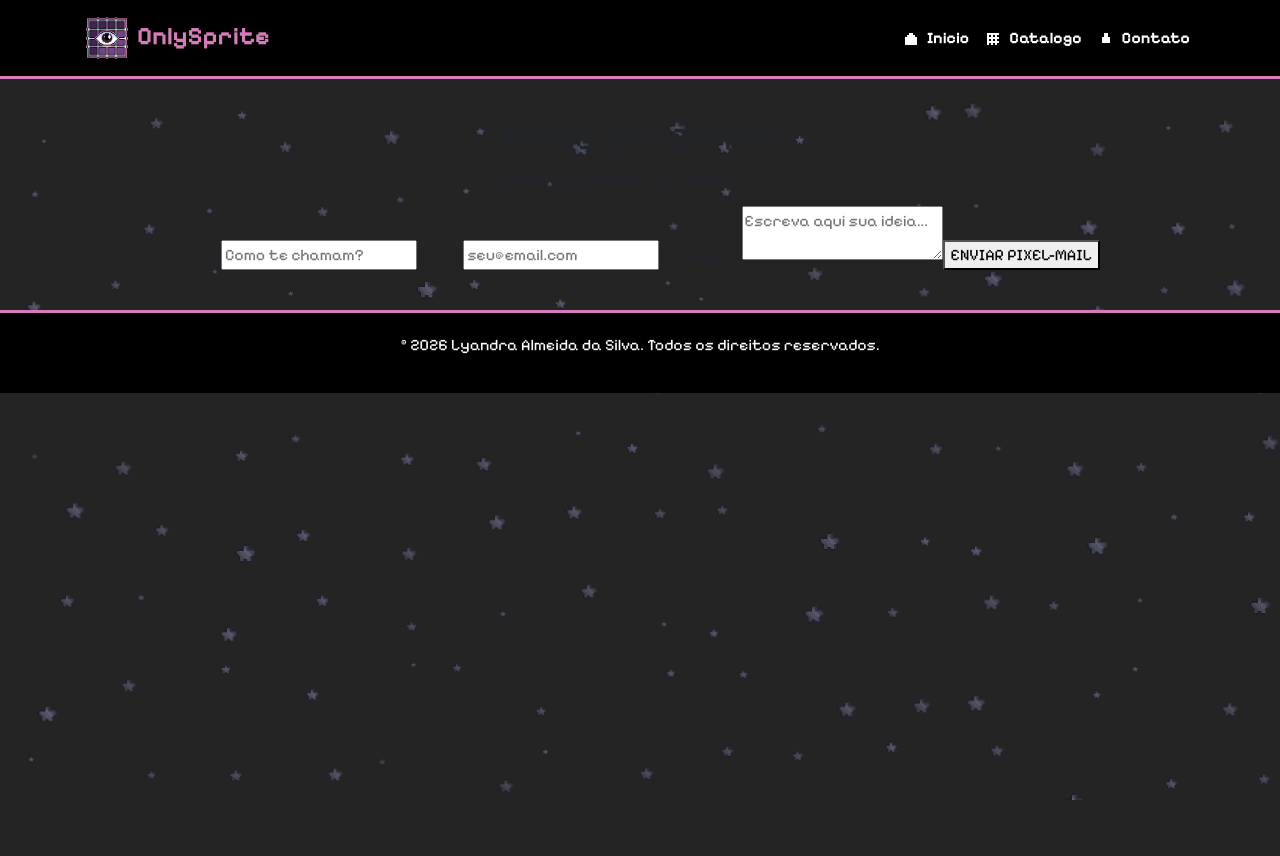
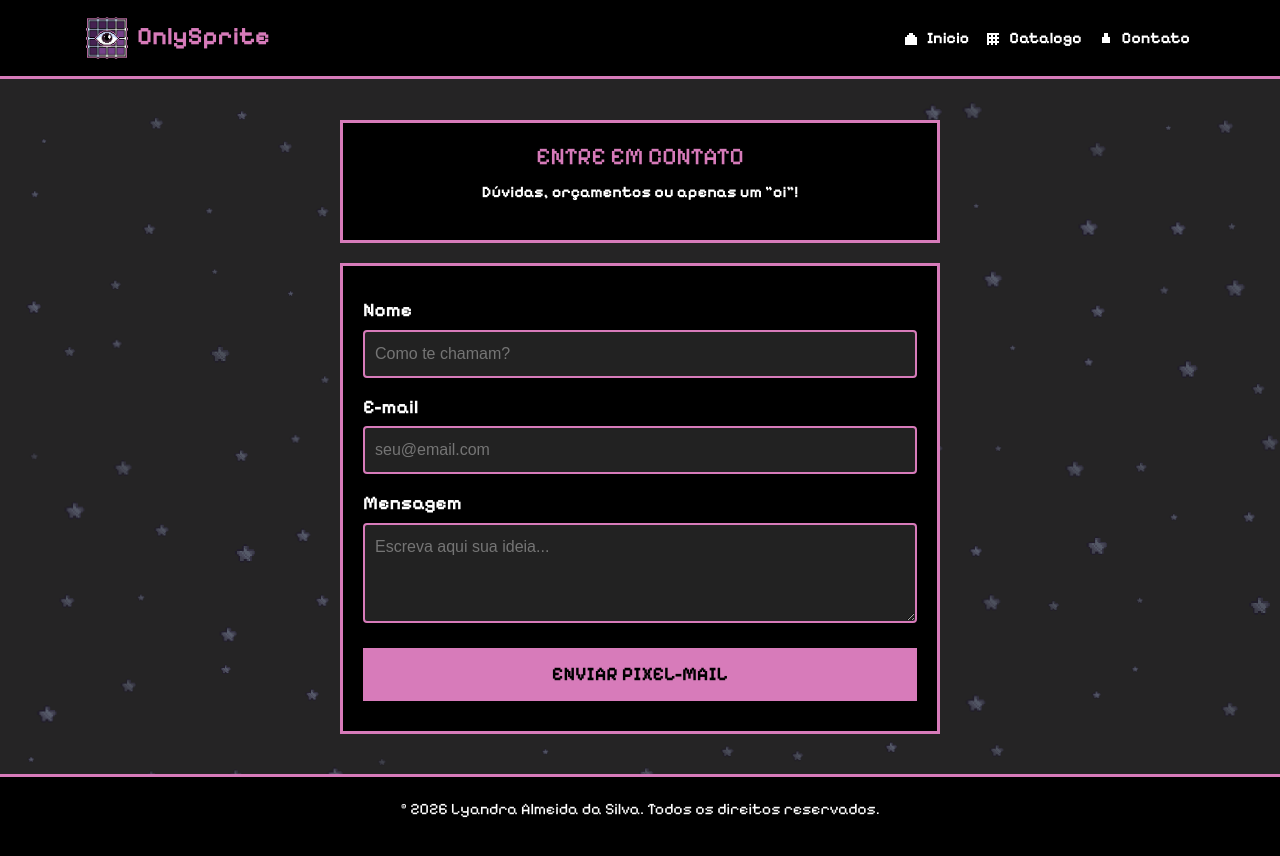
Before and after one commit to lyandraalmeidas/LyaAssets, a React (Create React App) app in the folder lya-assets/: page /Contato in a window 1280 px wide. Before the commit the page ends 800 px from the top, so only its background shows below. Built offline with nearby package versions, Linux system fonts and the light colour scheme.

Commit message:
correçao de erros

```diff
--- a/lya-assets/src/components/Cards/Cards.jsx
+++ b/lya-assets/src/components/Cards/Cards.jsx
@@ -1,5 +1,5 @@
 import React, { useEffect, useState } from 'react';
-import { supabase } from '../supabaseClient';
+import { supabase } from '../../supabaseClient';
 import Button from 'react-bootstrap/Button';
 import Card from 'react-bootstrap/Card';
 import Col from 'react-bootstrap/Col';
--- a/lya-assets/src/pages/Catalogo.css
+++ b/lya-assets/src/pages/Catalogo.css
@@ -8,6 +8,11 @@
     border: 3px solid #d77bba;
     color: #ffffff;
     font-family: 'Pixelify Sans', sans-serif;
+}
+
+h2{
+    color: #d77bba;
+    font-size: 24px;
 }
 
 .CatalogoCards {
--- a/lya-assets/src/pages/Catalogo.jsx
+++ b/lya-assets/src/pages/Catalogo.jsx
@@ -7,6 +7,7 @@ function Catalogo() {
     <div className='Catalogo'>
       <div className='CatalogoDescricao'>
         <h1>Catálogo</h1>
+        <h2>Ainda não disponivel</h2>
         <p>Aqui você pode explorar uma variedade de sprites criados por mim. Desde personagens de jogos até objetos e cenários, meu catálogo é uma coleção diversificada de arte pixelada. Cada sprite é feito com cuidado e atenção aos detalhes!</p>
       </div>
       <div className='CatalogoCards'>
--- a/lya-assets/src/pages/Contato.css
+++ b/lya-assets/src/pages/Contato.css
@@ -1,29 +1,227 @@
-/* Estilo para inputs e textarea - Ajustado para o seu tema */
-.contatoformulario input,
-.contatoformulario textarea {
-    padding: 10px;
-    border: 3px solid #d77bba; /* Aumentei para 3px para combinar com o card */
-    background-color: #1a1a1a;
-    color: white;
-    font-family: 'Arial', sans-serif;
-    border-radius: 0px !important; /* Mantendo tudo quadrado */
+@import url('https://fonts.googleapis.com/css2?family=Pixelify+Sans:wght@400..700&display=swap');
+
+
+.card {
+
+    border: none !important;
+
+    background-color: transparent !important;
+
 }
 
-.contatoformulario button {
-    padding: 12px;
-    background-color: #2b1335; /* Cor escura do botão dos cards */
-    color: white;
-    border: 2px solid white;
-    font-family: 'Pixelify Sans', sans-serif;
-    font-size: 1.2rem;
-    cursor: pointer;
-    transition: background 0.3s;
-    font-weight: bold;
-    margin-top: 10px;
+
+.card-img-top {
+
+    background-color: black !important;
+
+    border: 3px solid #d77bba !important;
+
+    border-bottom: none !important; /* Evita borda dupla com o body */
+
     border-radius: 0px !important;
+
+    width: 100%;
+
+    height: 180px;
+
+    object-fit: cover;
+
 }
 
+
+.card-body {
+
+    display: flex !important;
+
+    flex-direction: column !important;
+
+    align-items: center !important;
+
+    padding: 20px 16px !important;
+
+    background-color: black !important;
+
+    border: 3px solid #d77bba !important;
+
+    border-radius: 0px !important;
+
+    color: #ffffff !important;
+
+    font-family: 'Pixelify Sans', sans-serif !important;
+
+    text-align: center !important;
+
+    transition: transform 0.3s ease, box-shadow 0.3s ease !important;
+
+}
+
+
+.card-body:hover {
+
+    transform: translateY(-5px) !important;
+
+    box-shadow: 0 4px 15px rgba(215, 123, 186, 0.4) !important;
+
+}
+
+
+.btn {
+
+    background: #2b1335 !important;
+
+    border: 2px solid white !important;
+
+    color: #ffffff !important;
+
+    font-family: 'Pixelify Sans', sans-serif !important;
+
+    padding: 8px 16px !important;
+
+    margin-top: 12px !important;
+
+    transition: background-color 0.3s ease !important;
+
+    border-radius: 0px !important;
+
+    text-transform: uppercase;
+
+}
+
+
+.btn:hover {
+
+    background-color: #d77bba !important;
+
+    color: black !important;
+
+}
+
+
+.contatobanner {
+
+padding: 20px 16px;
+
+max-width: 600px;
+
+margin: 20px auto; /* Adicionado margem superior */
+
+text-align: center;
+
+background-color: Black;
+
+border: 3px solid #d77bba;
+
+color: #ffffff;
+
+font-family: 'Pixelify Sans', sans-serif;
+
+}
+
+
+.contatoformulario {
+
+padding: 30px 20px;
+
+max-width: 600px; /* Reduzi a largura máxima para o form não ficar gigante */
+
+margin: 0 auto 20px auto;
+
+background-color: Black;
+
+border: 3px solid #d77bba;
+
+color: #ffffff;
+
+font-family: 'Pixelify Sans', sans-serif;
+
+}
+
+
+/* Container do form para alinhar itens */
+
+.contatoformulario form {
+
+display: flex;
+
+flex-direction: column;
+
+gap: 15px; /* Espaçamento entre os campos */
+
+text-align: left; /* Alinha o texto das labels à esquerda */
+
+}
+
+
+/* Estilo para labels */
+
+.contatoformulario label {
+
+font-size: 1.2rem;
+
+margin-bottom: -10px; /* Aproxima a label do campo */
+
+}
+
+
+/* Estilo para inputs e textarea */
+
+.contatoformulario input,
+
+.contatoformulario textarea {
+
+padding: 10px;
+
+border: 2px solid #d77bba;
+
+background-color: #222;
+
+color: white;
+
+font-family: 'Arial', sans-serif; /* Fonte legível para input */
+
+border-radius: 4px;
+
+}
+
+
+.contatoformulario textarea {
+
+height: 100px;
+
+resize: vertical;
+
+}
+
+
+/* Estilo para o botão */
+
+.contatoformulario button {
+
+padding: 12px;
+
+background-color: #d77bba;
+
+color: black;
+
+border: none;
+
+font-family: 'Pixelify Sans', sans-serif;
+
+font-size: 1.2rem;
+
+cursor: pointer;
+
+transition: background 0.3s;
+
+font-weight: bold;
+
+margin-top: 10px;
+
+}
+
+
 .contatoformulario button:hover {
-    background-color: #d77bba;
-    color: black;
+
+background-color: white;
+
 }
--- a/lya-assets/src/pages/Contato.jsx
+++ b/lya-assets/src/pages/Contato.jsx
@@ -1,6 +1,7 @@
 import React, { useRef } from 'react';
 import emailjs from '@emailjs/browser';
 import Container from 'react-bootstrap/Container';
+import './Contato.css';
 
 function Contato() {
   const form = useRef();
--- a/lya-assets/src/supabaseClient.js
+++ b/lya-assets/src/supabaseClient.js
@@ -1,6 +1,8 @@
+// src/supabaseClient.js
 import { createClient } from '@supabase/supabase-js'
 
-const supabaseUrl = process.env.REACT_APP_SUPABASE_URL
-const supabaseKey = process.env.REACT_APP_SUPABASE_ANON_KEY
+// AS CHAVES PRECISAM ESTAR ENTRE ASPAS
+const supabaseUrl = 'https://xyz.supabase.co'
+const supabaseKey = 'sb_publishable_E9qeQlQvW-g2PzieXHdg6Q_vUj616_X'
 
 export const supabase = createClient(supabaseUrl, supabaseKey)
```
